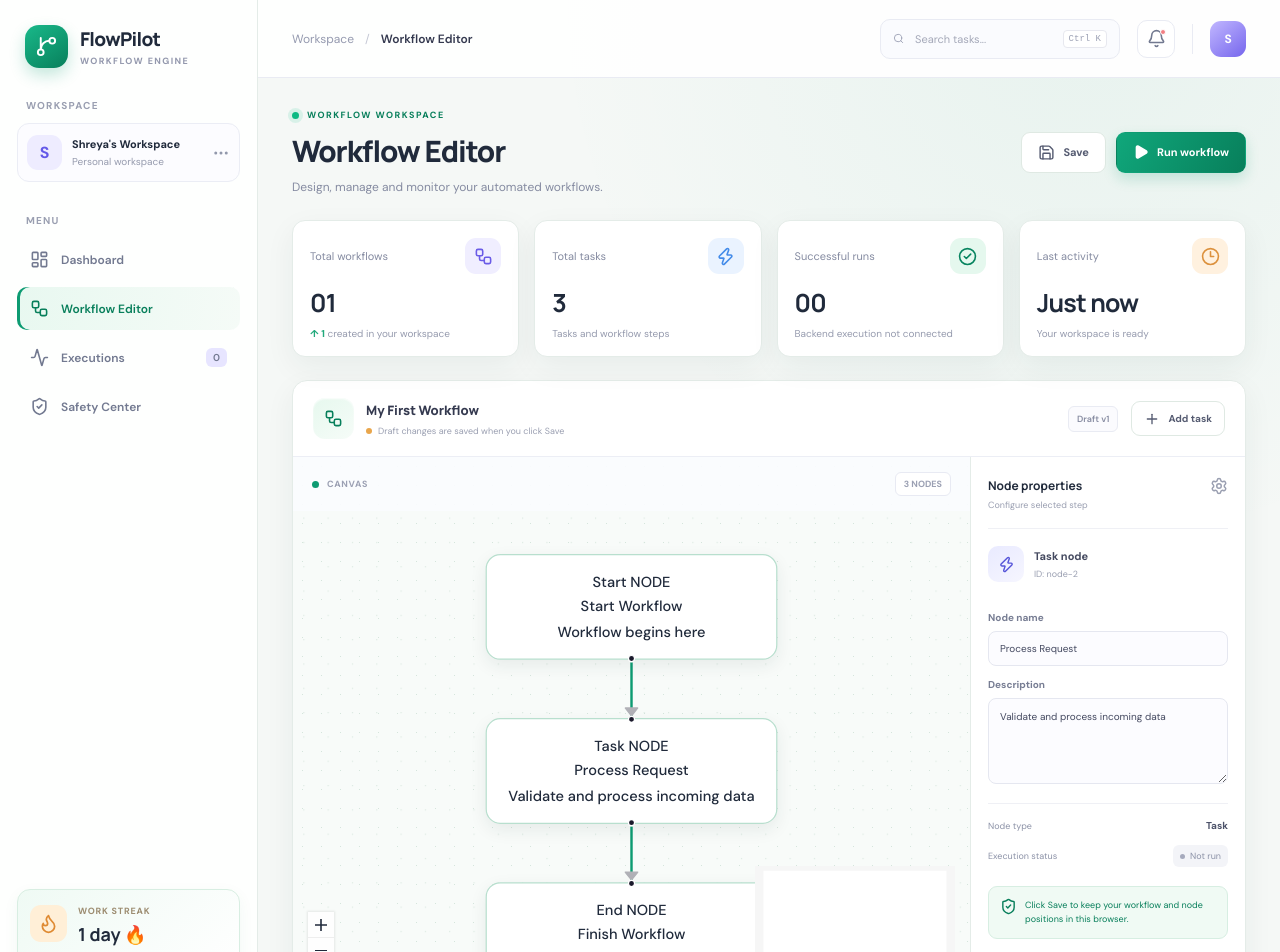
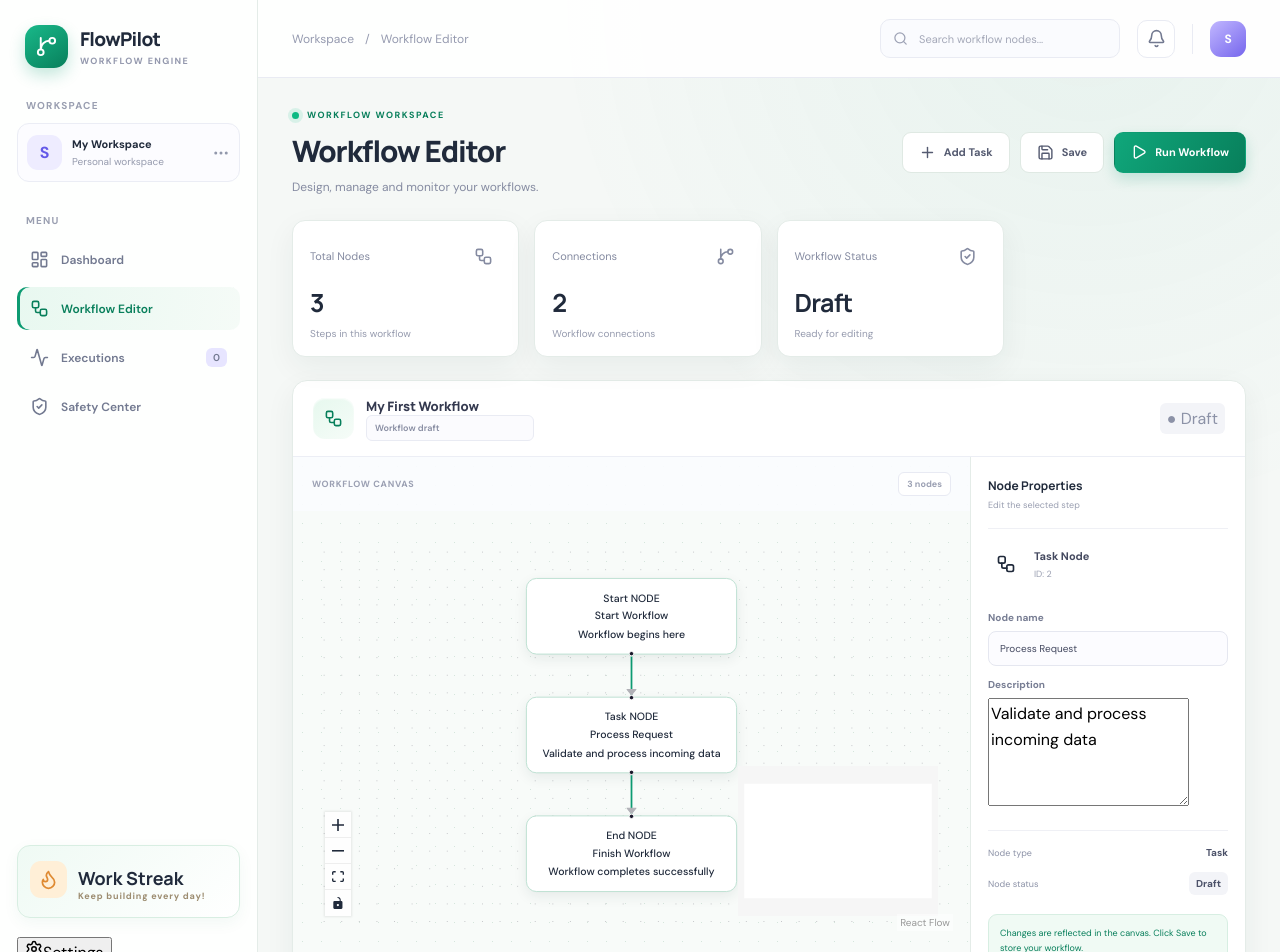
Before and after one commit to Peakseeker/distributed-workflow-engine, a React (Vite) app in the folder frontend/: page / in a window 1280 px wide. Shown: the top 952 px of the page. Built offline with nearby package versions, Linux system fonts and the light colour scheme.

Commit message:
Connect workflow execution endpoint to frontend

```diff
--- a/frontend/src/App.tsx
+++ b/frontend/src/App.tsx
@@ -15,7 +15,9 @@ import {
   type NodeChange,
   type EdgeChange,
 } from '@xyflow/react'
+
 import '@xyflow/react/dist/style.css'
+
 import {
   LayoutDashboard,
   Workflow,
@@ -26,14 +28,12 @@ import {
   Plus,
   Save,
   Play,
-  Zap,
-  CheckCircle2,
-  Clock3,
+  GitBranch,
   MoreHorizontal,
-  GitBranch,
   Settings,
   Flame,
 } from 'lucide-react'
+
 import './App.css'
 
 type NodeType = 'Start' | 'Task' | 'End'
@@ -70,7 +70,9 @@ const initialWorkflowNodes: WorkflowNode[] = [
   },
 ]
 
-function createFlowNodes(workflowNodes: WorkflowNode[]): Node<FlowNodeData>[] {
+function createFlowNodes(
+  workflowNodes: WorkflowNode[],
+): Node<FlowNodeData>[] {
   return workflowNodes.map((node, index) => ({
     id: String(node.id),
     type:
@@ -116,12 +118,16 @@ function App() {
   const [notice, setNotice] = useState('')
   const [search, setSearch] = useState('')
   const [workflowName, setWorkflowName] = useState('My First Workflow')
+  const [workflowId, setWorkflowId] = useState<string | null>(null)
   const [isRunning, setIsRunning] = useState(false)
+
   const [workflowNodes, setWorkflowNodes] =
     useState<WorkflowNode[]>(initialWorkflowNodes)
+
   const [flowNodes, setFlowNodes] = useState<Node<FlowNodeData>[]>(
     () => createFlowNodes(initialWorkflowNodes),
   )
+
   const [flowEdges, setFlowEdges] = useState<Edge[]>(
     () => createFlowEdges(initialWorkflowNodes),
   )
@@ -142,20 +148,21 @@ function App() {
           Array.isArray(parsed.nodes)
         ) {
           const loadedNodes = parsed.nodes as WorkflowNode[]
+
           setWorkflowName(parsed.workflowName)
           setWorkflowNodes(loadedNodes)
 
-          if (Array.isArray(parsed.flowNodes)) {
-            setFlowNodes(parsed.flowNodes)
-          } else {
-            setFlowNodes(createFlowNodes(loadedNodes))
-          }
+          setFlowNodes(
+            Array.isArray(parsed.flowNodes)
+              ? parsed.flowNodes
+              : createFlowNodes(loadedNodes),
+          )
 
-          if (Array.isArray(parsed.flowEdges)) {
-            setFlowEdges(parsed.flowEdges)
-          } else {
-            setFlowEdges(createFlowEdges(loadedNodes))
-          }
+          setFlowEdges(
+            Array.isArray(parsed.flowEdges)
+              ? parsed.flowEdges
+              : createFlowEdges(loadedNodes),
+          )
 
           if (loadedNodes.length > 0) {
             setSelectedNode(loadedNodes[0].id)
@@ -222,7 +229,8 @@ function App() {
   }
 
   const addTask = () => {
-    const id = Math.max(0, ...workflowNodes.map((node) => node.id)) + 1
+    const id =
+      Math.max(0, ...workflowNodes.map((node) => node.id)) + 1
 
     const newTask: WorkflowNode = {
       id,
@@ -243,37 +251,13 @@ function App() {
     )
 
     setWorkflowNodes(updatedNodes)
-
-    setFlowNodes((current) => [
-      ...current,
-      {
-        id: String(id),
-        type: 'default',
-        position: { x: 100, y: current.length * 135 + 40 },
-        data: {
-          label: `Task NODE\n${newTask.title}\n${newTask.description}`,
-        },
-        style: {
-          width: 240,
-          minHeight: 70,
-          padding: 12,
-          borderRadius: 12,
-          border: '1px solid #b8dfce',
-          background: '#ffffff',
-          color: '#202a3b',
-          fontSize: 12,
-          whiteSpace: 'pre-wrap',
-          lineHeight: 1.7,
-        },
-      },
-    ])
-
+    setFlowNodes(createFlowNodes(updatedNodes))
     setFlowEdges(createFlowEdges(updatedNodes))
     setSelectedNode(id)
-    setNotice('New task added. You can drag it on the canvas.')
+    setNotice('New task added successfully.')
   }
 
-  const saveWorkflow = () => {
+  const saveWorkflow = async () => {
     try {
       localStorage.setItem(
         'workflow-editor-draft',
@@ -284,26 +268,104 @@ function App() {
           flowEdges,
         }),
       )
-      setNotice('Workflow draft saved in this browser.')
     } catch {
-      setNotice('Could not save the draft in this browser.')
+      setNotice('Could not save the local browser draft.')
+      return
+    }
+
+    try {
+      const workflowPayload = {
+        name: workflowName.trim() || 'Untitled Workflow',
+        description: 'Workflow created from the FlowPilot editor',
+        nodes: workflowNodes,
+        edges: flowEdges,
+        status: 'draft',
+      }
+
+      const endpoint = workflowId
+        ? `http://localhost:5000/api/workflows/${workflowId}`
+        : 'http://localhost:5000/api/workflows'
+
+      const response = await fetch(endpoint, {
+        method: workflowId ? 'PUT' : 'POST',
+        headers: {
+          'Content-Type': 'application/json',
+        },
+        body: JSON.stringify(workflowPayload),
+      })
+
+      const responseData = await response.json().catch(() => ({}))
+
+      if (!response.ok) {
+        setNotice(
+          `Browser draft saved, but backend save failed (${response.status}).`,
+        )
+        return
+      }
+
+      const savedWorkflow = responseData.workflow ?? responseData
+      const savedId = savedWorkflow._id ?? savedWorkflow.id
+
+      if (typeof savedId === 'string') {
+        setWorkflowId(savedId)
+        setNotice('Workflow saved to backend and browser.')
+      } else {
+        setNotice('Backend responded successfully. Browser draft saved.')
+      }
+    } catch {
+      setNotice(
+        'Browser draft saved, but backend is unavailable. Check the backend server.',
+      )
     }
   }
 
-  const runWorkflow = () => {
+  const runWorkflow = async () => {
     if (workflowNodes.length < 2) {
       setNotice('Add workflow steps before running.')
       return
     }
 
+    if (!workflowId) {
+      setNotice('Please save the workflow before running it.')
+      return
+    }
+
     setIsRunning(true)
-    setNotice(
-      `Workflow execution completed: ${workflowNodes
-        .map((node) => node.title)
-        .join(' → ')}`,
-    )
+    setNotice('Starting workflow execution...')
 
-    window.setTimeout(() => setIsRunning(false), 1800)
+    try {
+      const response = await fetch(
+        `http://localhost:5000/api/workflows/${workflowId}/run`,
+        {
+          method: 'POST',
+          headers: {
+            'Content-Type': 'application/json',
+          },
+        },
+      )
+
+      const data = await response.json()
+
+      if (!response.ok) {
+        throw new Error(data.message || 'Workflow execution failed.')
+      }
+
+      const execution = data.execution
+
+      setNotice(
+        `${data.message}: ${execution.steps
+          .map((step: { name: string }) => step.name)
+          .join(' → ')}`,
+      )
+    } catch (error) {
+      setNotice(
+        error instanceof Error
+          ? error.message
+          : 'Could not execute the workflow.',
+      )
+    } finally {
+      setIsRunning(false)
+    }
   }
 
   const navItems = [
@@ -343,30 +405,26 @@ function App() {
         </div>
 
         <div className="workspace-label">WORKSPACE</div>
+
         <div className="workspace-switch">
           <div className="workspace-avatar">S</div>
           <div className="workspace-text">
-            <strong>Shreya's Workspace</strong>
+            <strong>My Workspace</strong>
             <span>Personal workspace</span>
           </div>
           <MoreHorizontal size={18} />
         </div>
 
         <div className="nav-label">MENU</div>
+
         <nav className="navigation">
           {navItems.map(({ label, icon: Icon }) => (
             <button
               key={label}
-              className={`nav-item ${
-                activePage === label ? 'active' : ''
-              }`}
+              className={`nav-item ${activePage === label ? 'active' : ''}`}
               onClick={() => {
                 setActivePage(label)
-                setNotice(
-                  label === 'Safety Center'
-                    ? 'Safety Center selected.'
-                    : `${label} selected.`,
-                )
+                setNotice(`${label} selected.`)
               }}
             >
               <Icon size={19} />
@@ -384,27 +442,25 @@ function App() {
               <Flame size={21} />
             </div>
             <div className="streak-copy">
-              <span>WORK STREAK</span>
-              <strong>1 day 🔥</strong>
-              <small>Keep the momentum going!</small>
+              <strong>Work Streak</strong>
+              <span>Keep building every day!</span>
             </div>
           </div>
 
           <button
-            className="nav-item settings-item"
-            onClick={() => setNotice('Settings will be available later.')}
+            className="settings-item"
+            onClick={() => setNotice('Settings selected.')}
           >
-            <Settings size={19} />
+            <Settings size={18} />
             <span>Settings</span>
           </button>
 
           <div className="profile">
             <div className="profile-avatar">S</div>
-            <div>
-              <strong>Shreya</strong>
-              <span>Project Owner</span>
+            <div className="profile-copy">
+              <strong>My Account</strong>
+              <span>Personal workspace</span>
             </div>
-            <MoreHorizontal size={19} />
           </div>
         </div>
       </aside>
@@ -412,9 +468,7 @@ function App() {
       <main className="main-area">
         <header className="topbar">
           <div className="breadcrumbs">
-            <span>Workspace</span>
-            <span className="crumb-slash">/</span>
-            <strong>{activePage}</strong>
+            Workspace <span>/</span> {activePage}
           </div>
 
           <div className="top-actions">
@@ -423,19 +477,16 @@ function App() {
               <input
                 value={search}
                 onChange={(event) => setSearch(event.target.value)}
-                placeholder="Search tasks..."
-                aria-label="Search tasks"
+                placeholder="Search workflow nodes..."
               />
-              <kbd>Ctrl K</kbd>
             </label>
 
             <button
               className="icon-button"
               aria-label="Notifications"
-              onClick={() => setNotice('You are all caught up!')}
+              onClick={() => setNotice('You are all caught up.')}
             >
               <Bell size={19} />
-              <span className="notification-dot" />
             </button>
 
             <div className="top-divider" />
@@ -443,95 +494,87 @@ function App() {
           </div>
         </header>
 
-        <div className="page-content">
+        <section className="page-content">
           <div className="welcome-row">
             <div>
               <div className="eyebrow">
-                <span className="live-dot" /> WORKFLOW WORKSPACE
+                <span className="live-dot" />
+                WORKFLOW WORKSPACE
               </div>
-              <h1>{activePage}</h1>
-              <p>Design, manage and monitor your automated workflows.</p>
+              <h1>
+                {activePage === 'Workflow Editor'
+                  ? 'Workflow Editor'
+                  : activePage}
+              </h1>
+              <p>Design, manage and monitor your workflows.</p>
             </div>
 
             <div className="header-buttons">
               <button
                 className="button button-secondary"
+                onClick={addTask}
+              >
+                <Plus size={17} />
+                Add Task
+              </button>
+              <button
+                className="button button-secondary"
                 onClick={saveWorkflow}
               >
-                <Save size={17} /> Save
+                <Save size={17} />
+                Save
               </button>
-
               <button
                 className="button button-primary"
                 onClick={runWorkflow}
                 disabled={isRunning}
               >
-                <Play size={16} fill="currentColor" />
-                {isRunning ? 'Running...' : 'Run workflow'}
+                <Play size={16} />
+                {isRunning ? 'Running...' : 'Run Workflow'}
               </button>
             </div>
           </div>
 
           {notice && (
             <div className="notice" role="status">
-              <CheckCircle2 size={17} />
-              <span>{notice}</span>
+              {notice}
               <button
                 onClick={() => setNotice('')}
-                aria-label="Dismiss notification"
+                aria-label="Dismiss message"
               >
                 ×
               </button>
             </div>
           )}
 
-          <section className="stats-grid">
+          <div className="stats-grid">
             <div className="stat-card">
               <div className="stat-top">
-                <span>Total workflows</span>
-                <div className="stat-icon purple">
-                  <Workflow size={19} />
-                </div>
+                <span>Total Nodes</span>
+                <div className="stat-icon"><Workflow size={19} /></div>
               </div>
-              <strong>01</strong>
-              <small>
-                <span className="positive">↑ 1</span> created in your workspace
-              </small>
+              <strong>{workflowNodes.length}</strong>
+              <small>Steps in this workflow</small>
             </div>
 
             <div className="stat-card">
               <div className="stat-top">
-                <span>Total tasks</span>
-                <div className="stat-icon blue">
-                  <Zap size={19} />
-                </div>
+                <span>Connections</span>
+                <div className="stat-icon"><GitBranch size={19} /></div>
               </div>
-              <strong>{workflowNodes.length}</strong>
-              <small>Tasks and workflow steps</small>
+              <strong>{flowEdges.length}</strong>
+              <small>Workflow connections</small>
             </div>
 
             <div className="stat-card">
               <div className="stat-top">
-                <span>Successful runs</span>
-                <div className="stat-icon green">
-                  <CheckCircle2 size={19} />
-                </div>
+                <span>Workflow Status</span>
+                <div className="stat-icon"><ShieldCheck size={19} /></div>
               </div>
-              <strong>00</strong>
-              <small>Backend execution not connected</small>
+              <strong>Draft</strong>
+              <small>Ready for editing</small>
             </div>
-
-            <div className="stat-card">
-              <div className="stat-top">
-                <span>Last activity</span>
-                <div className="stat-icon orange">
-                  <Clock3 size={19} />
-                </div>
-              </div>
-              <strong>Just now</strong>
-              <small>Your workspace is ready</small>
-            </div>
-          </section>
+          </div>
 
           <section className="editor-card">
             <div className="editor-toolbar">
@@ -546,43 +589,25 @@ function App() {
                     onChange={(event) => setWorkflowName(event.target.value)}
                     aria-label="Workflow name"
                   />
-                  <span>
-                    <span className="draft-dot" /> Draft changes are saved
-                    when you click Save
-                  </span>
+                  <div className="version-label">Workflow draft</div>
                 </div>
               </div>
 
               <div className="editor-toolbar-actions">
-                <span className="version-label">Draft v1</span>
-                <button
-                  className="button button-secondary button-small"
-                  onClick={addTask}
-                >
-                  <Plus size={16} /> Add task
-                </button>
+                <span className="status-pill">● Draft</span>
               </div>
             </div>
 
             <div className="editor-layout">
               <div className="canvas-area">
                 <div className="canvas-meta">
-                  <span>
-                    <span className="canvas-dot" /> CANVAS
-                  </span>
-                  <span>{flowNodes.length} NODES</span>
+                  <span>WORKFLOW CANVAS</span>
+                  <span>{visibleFlowNodes.length} nodes</span>
                 </div>
 
-                <div
-                  className="canvas-grid"
-                  style={{ height: 520, minHeight: 520, padding: 0 }}
-                >
-                  {visibleFlowNodes.length === 0 ? (
-                    <div className="empty-search">
-                      No workflow nodes match your search.
-                    </div>
-                  ) : (
-                    <ReactFlow<Node<FlowNodeData>, Edge>
+                <div className="canvas-grid">
+                  {visibleFlowNodes.length > 0 ? (
+                    <ReactFlow
                       nodes={visibleFlowNodes}
                       edges={visibleFlowEdges}
                       onNodesChange={onNodesChange}
@@ -592,58 +617,42 @@ function App() {
                         setSelectedNode(Number(node.id))
                       }
                       fitView
-                      fitViewOptions={{ padding: 0.2 }}
-                      nodesDraggable
-                      nodesConnectable
-                      elementsSelectable
-                      deleteKeyCode={['Backspace', 'Delete']}
+                      fitViewOptions={{ padding: 0.25 }}
                     >
-                      <Background color="#d5e5dc" gap={20} size={1} />
+                      <Background />
                       <Controls />
-                      <MiniMap
-                        nodeStrokeWidth={3}
-                        zoomable
-                        pannable
-                      />
+                      <MiniMap />
                     </ReactFlow>
+                  ) : (
+                    <div className="empty-search">
+                      No nodes match your search.
+                    </div>
                   )}
                 </div>
 
                 <div className="canvas-footer">
-                  <span>
-                    <span className="status-dot" /> Drag nodes to arrange
-                    your workflow
-                  </span>
-                  <span>React Flow canvas</span>
+                  Drag nodes to reposition them. Connect node handles to
+                  create workflow paths.
                 </div>
               </div>
 
               <aside className="properties-panel">
                 <div className="panel-heading">
                   <div>
-                    <strong>Node properties</strong>
-                    <span>Configure selected step</span>
+                    <strong>Node Properties</strong>
+                    <span>Edit the selected step</span>
                   </div>
-                  <Settings size={18} />
                 </div>
 
                 {currentNode ? (
                   <>
                     <div className="selected-node-badge">
-                      <div
-                        className={`property-node-icon ${currentNode.type.toLowerCase()}`}
-                      >
-                        {currentNode.type === 'Start' ? (
-                          <Play size={17} />
-                        ) : currentNode.type === 'End' ? (
-                          <CheckCircle2 size={17} />
-                        ) : (
-                          <Zap size={17} />
-                        )}
+                      <div className="property-node-icon">
+                        <Workflow size={20} />
                       </div>
                       <div>
-                        <strong>{currentNode.type} node</strong>
-                        <span>ID: node-{currentNode.id}</span>
+                        <strong>{currentNode.type} Node</strong>
+                        <span>ID: {currentNode.id}</span>
                       </div>
                     </div>
 
@@ -667,12 +676,12 @@ function App() {
                     </label>
                     <textarea
                       id="node-description"
-                      className="property-input property-textarea"
-                      rows={4}
+                      className="property-textarea"
                       value={currentNode.description}
                       onChange={(event) =>
                         updateNode('description', event.target.value)
                       }
+                      rows={4}
                     />
 
                     <div className="property-divider" />
@@ -681,38 +690,28 @@ function App() {
                       <span>Node type</span>
                       <strong>{currentNode.type}</strong>
                     </div>
-
                     <div className="property-info">
-                      <span>Execution status</span>
-                      <span className="status-pill">
-                        <span /> Not run
-                      </span>
+                      <span>Node status</span>
+                      <strong className="status-pill">Draft</strong>
                     </div>
 
-                    <div className="property-hint">
-                      <ShieldCheck size={17} />
-                      <span>
-                        Click Save to keep your workflow and node positions
-                        in this browser.
-                      </span>
-                    </div>
+                    <p className="property-hint">
+                      Changes are reflected in the canvas. Click Save to
+                      store your workflow.
+                    </p>
                   </>
                 ) : (
-                  <p>Select a node to see its properties.</p>
+                  <p>Select a node on the canvas to edit its properties.</p>
                 )}
               </aside>
             </div>
           </section>
 
           <footer className="page-footer">
-            <span>
-              FlowPilot <span>•</span> Workflow Orchestration
-            </span>
-            <span>
-              Built for clarity and control <ShieldCheck size={14} />
-            </span>
+            <span>FlowPilot · Workflow Engine</span>
+            <span>Draft changes are stored locally when you save.</span>
           </footer>
-        </div>
+        </section>
       </main>
     </div>
   )
```
Also changed, not shown: 1 other file (tests, documents, lock files or other folders).
